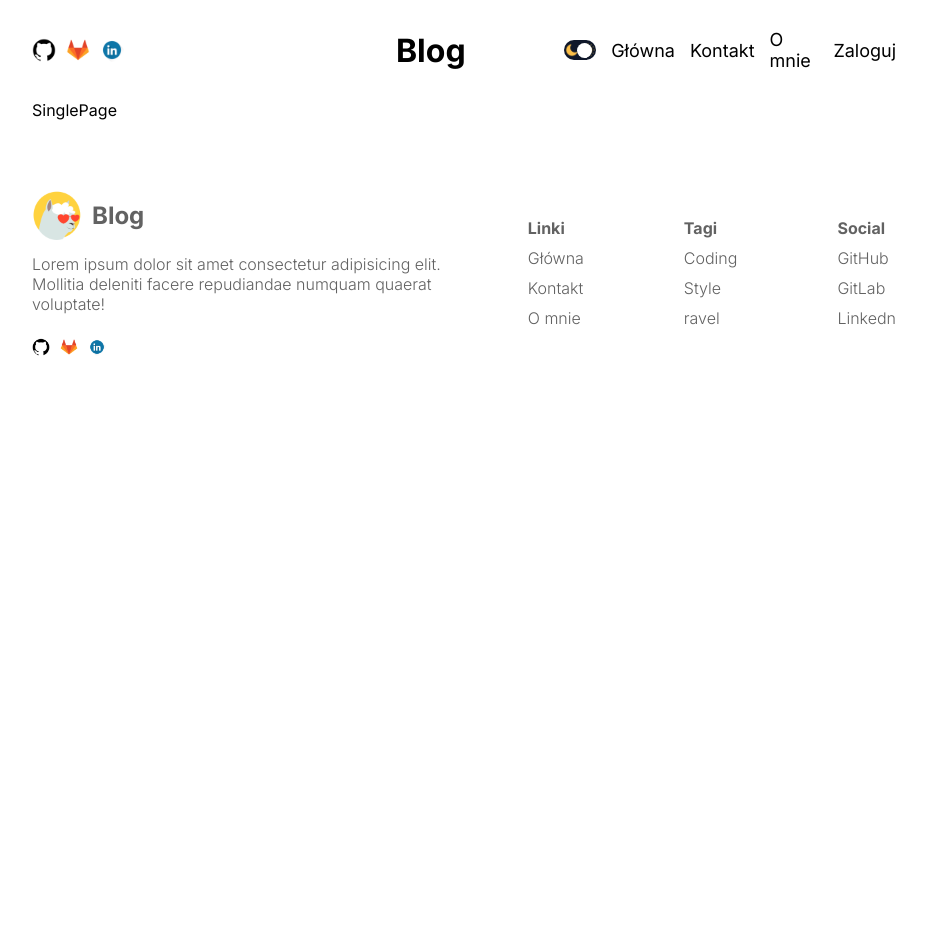
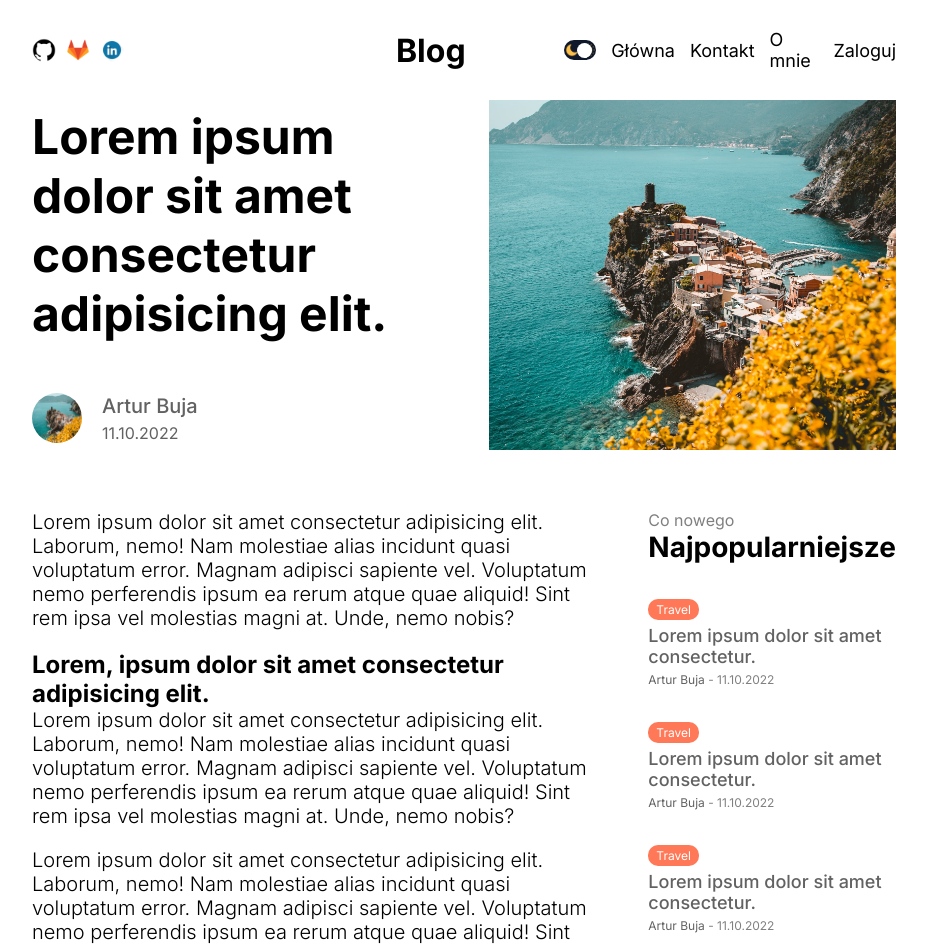
Before and after one commit to ArturBuja/Next_Blog_App, a Next.js app: page /write in a window 1280 px wide. Shown: the top 946 px of the page, without its empty margins (176-1103 px from the left). Before the commit the page ends 800 px from the top, so only its background shows below. Built offline with nearby package versions, Linux system fonts and the light colour scheme.

Commit message:
added single post page

```diff
--- a/src/app/[slug]/page.tsx
+++ b/src/app/[slug]/page.tsx
@@ -1,6 +1,63 @@
+import Menu from '@/components/menu/Menu';
 import styles from './singlePage.module.css';
+import Image from 'next/image';
+import Comments from '@/components/comments/Comments';
 const SinglePage = () => {
-  return <div className={styles.container}>SinglePage</div>;
+  return (
+    <div className={styles.container}>
+      <div className={styles.infoContainer}>
+        <div className={styles.textContainer}>
+          <h1 className={styles.title}>
+            Lorem ipsum dolor sit amet consectetur adipisicing elit.
+          </h1>
+          <div className={styles.user}>
+            <div className={styles.userImageContainer}>
+              <Image alt='' src={'/p1.jpeg'} fill className={styles.avatar} />
+            </div>
+            <div className={styles.userTextContainer}>
+              <span className={styles.username}>Artur Buja</span>
+              <span className={styles.date}>11.10.2022</span>
+            </div>
+          </div>
+        </div>
+        <div className={styles.imageContainer}>
+          <Image alt='' src={'/p1.jpeg'} fill className={styles.image} />
+        </div>
+      </div>
+      <div className={styles.content}>
+        <div className={styles.post}>
+          <div className={styles.description}>
+            <p>
+              Lorem ipsum dolor sit amet consectetur adipisicing elit. Laborum,
+              nemo! Nam molestiae alias incidunt quasi voluptatum error. Magnam
+              adipisci sapiente vel. Voluptatum nemo perferendis ipsum ea rerum
+              atque quae aliquid! Sint rem ipsa vel molestias magni at. Unde,
+              nemo nobis?
+            </p>
+            <h2>Lorem, ipsum dolor sit amet consectetur adipisicing elit.</h2>
+            <p>
+              Lorem ipsum dolor sit amet consectetur adipisicing elit. Laborum,
+              nemo! Nam molestiae alias incidunt quasi voluptatum error. Magnam
+              adipisci sapiente vel. Voluptatum nemo perferendis ipsum ea rerum
+              atque quae aliquid! Sint rem ipsa vel molestias magni at. Unde,
+              nemo nobis?
+            </p>
+            <p>
+              Lorem ipsum dolor sit amet consectetur adipisicing elit. Laborum,
+              nemo! Nam molestiae alias incidunt quasi voluptatum error. Magnam
+              adipisci sapiente vel. Voluptatum nemo perferendis ipsum ea rerum
+              atque quae aliquid! Sint rem ipsa vel molestias magni at. Unde,
+              nemo nobis?
+            </p>
+          </div>
+          <div className={styles.comment}>
+            <Comments />
+          </div>
+        </div>
+        <Menu />
+      </div>
+    </div>
+  );
 };
 
 export default SinglePage;
--- a/src/app/[slug]/singlePage.module.css
+++ b/src/app/[slug]/singlePage.module.css
@@ -0,0 +1,89 @@
+.contaner {
+}
+
+.infoContainer {
+  display: flex;
+  align-items: center;
+  gap: 3.125rem;
+}
+.textContainer {
+  flex: 1;
+}
+
+.title {
+  font-size: 4rem;
+  margin-bottom: 3.125rem;
+}
+
+.user {
+  display: flex;
+  align-items: center;
+  gap: 1.25rem;
+}
+.userImageContainer {
+  width: 3.125rem;
+  height: 3.125rem;
+  position: relative;
+}
+.avatar {
+  object-fit: cover;
+  border-radius: 50%;
+}
+.userTextContainer {
+  display: flex;
+  flex-direction: column;
+  gap: 0.3125rem;
+  color: var(--softTextColor);
+}
+.username {
+  font-size: 1.25rem;
+  font-weight: 500;
+}
+.imageContainer {
+  flex: 1;
+  position: relative;
+  height: 21.875rem;
+}
+.image {
+  object-fit: cover;
+}
+.content {
+  display: flex;
+  gap: 3.125rem;
+}
+.post {
+  flex: 5;
+  margin-top: 3.75rem;
+}
+.description p {
+  font-size: 1.25rem;
+  font-weight: 300;
+  margin-bottom: 1.25rem;
+}
+
+/* MEDIA */
+@media screen and (max-width: 1536px) {
+  .title {
+    font-size: 3.375rem;
+  }
+}
+@media screen and (max-width: 1280px) {
+  .title {
+    font-size: 3rem;
+  }
+}
+
+@media screen and (max-width: 1024px) {
+  .imageContainer {
+    display: none;
+  }
+}
+
+@media screen and (max-width: 640px) {
+  .title {
+    font-size: 2.25rem;
+  }
+  .description p {
+    font-size: 1.125rem;
+  }
+}
--- /dev/null
+++ b/src/components/comments/Comments.tsx
@@ -0,0 +1,90 @@
+import Link from 'next/link';
+import styles from './comments.module.css';
+import Image from 'next/image';
+
+const Comments = () => {
+  const status = 'authenticated';
+  return (
+    <div className={styles.container}>
+      <h1 className={styles.title}>Komentarze</h1>
+      {status === 'authenticated' ? (
+        <div className={styles.write}>
+          <textarea
+            placeholder='napisz komentarz...'
+            className={styles.input}
+          />
+          <button className={styles.button}>Dodaj</button>
+        </div>
+      ) : (
+        <Link href='/login'>Zaloguj się aby dodawać komentarze</Link>
+      )}
+      <div className={styles.comments}>
+        <div className={styles.comment}>
+          <div className={styles.user}>
+            <Image
+              alt=''
+              src={'/p1.jpeg'}
+              width={50}
+              height={50}
+              className={styles.image}
+            />
+            <div className={styles.userInfo}>
+              <span className={styles.username}>Artur Buja</span>
+              <span className={styles.date}>11.10.2022</span>
+            </div>
+          </div>
+          <p className={styles.desc}>
+            Lorem ipsum, dolor sit amet consectetur adipisicing elit. Animi quo
+            eos explicabo reprehenderit obcaecati, suscipit voluptatem
+            consectetur ab quibusdam omnis architecto nisi ullam enim veniam
+            recusandae neque autem impedit repellat!
+          </p>
+        </div>
+        <div className={styles.comment}>
+          <div className={styles.user}>
+            <Image
+              alt=''
+              src={'/p1.jpeg'}
+              width={50}
+              height={50}
+              className={styles.image}
+            />
+            <div className={styles.userInfo}>
+              <span className={styles.username}>Artur Buja</span>
+              <span className={styles.date}>11.10.2022</span>
+            </div>
+          </div>
+          <p className={styles.desc}>
+            Lorem ipsum, dolor sit amet consectetur adipisicing elit. Animi quo
+            eos explicabo reprehenderit obcaecati, suscipit voluptatem
+            consectetur ab quibusdam omnis architecto nisi ullam enim veniam
+            recusandae neque autem impedit repellat!
+          </p>
+        </div>
+        <div className={styles.comment}>
+          <div className={styles.user}>
+            <Image
+              alt=''
+              src={'/p1.jpeg'}
+              width={50}
+              height={50}
+              className={styles.image}
+            />
+            <div className={styles.userInfo}>
+              <span className={styles.username}>Artur Buja</span>
+              <span className={styles.date}>11.10.2022</span>
+            </div>
+          </div>
+          <p className={styles.desc}>
+            Lorem ipsum, dolor sit amet consectetur adipisicing elit. Animi quo
+            eos explicabo reprehenderit obcaecati, suscipit voluptatem
+            consectetur ab quibusdam omnis architecto nisi ullam enim veniam
+            recusandae neque autem impedit repellat!
+          </p>
+        </div>
+      </div>
+    </div>
+  );
+};
+
+export default Comments;
--- /dev/null
+++ b/src/components/comments/comments.module.css
@@ -0,0 +1,62 @@
+.container {
+  margin-top: 3.125rem;
+}
+.title {
+  color: var(--softTextColor);
+  margin-bottom: 1.875rem;
+}
+.write {
+  display: flex;
+  align-items: center;
+  justify-content: space-between;
+  gap: 1.875rem;
+}
+.input {
+  padding: 1.25rem;
+  width: 100%;
+}
+
+.button {
+  padding: 1rem 1.25rem;
+  background-color: teal;
+  color: #fff;
+  font-weight: bold;
+  border: none;
+  border-radius: 0.3125rem;
+  cursor: pointer;
+}
+
+.comments {
+  margin-top: 3.125rem;
+}
+.comment {
+  margin-bottom: 3.125rem;
+}
+
+.user {
+  display: flex;
+  align-items: center;
+  gap: 1.25rem;
+  margin-bottom: 1.25rem;
+}
+.image {
+  border-radius: 50%;
+  object-fit: cover;
+}
+.userInfo {
+  display: flex;
+  font-display: column;
+  gap: 0.3125rem;
+  color: var(--softTextColor);
+}
+
+.username {
+  font-weight: 500;
+}
+.date {
+  font-size: 0.875rem;
+}
+.desc {
+  font-size: 1.125rem;
+  font-weight: 300;
+}
```
Also changed, not shown: src/app/login/page.tsx (added, +7 -0 lines), src/app/login/loginPage.module.css (added).
